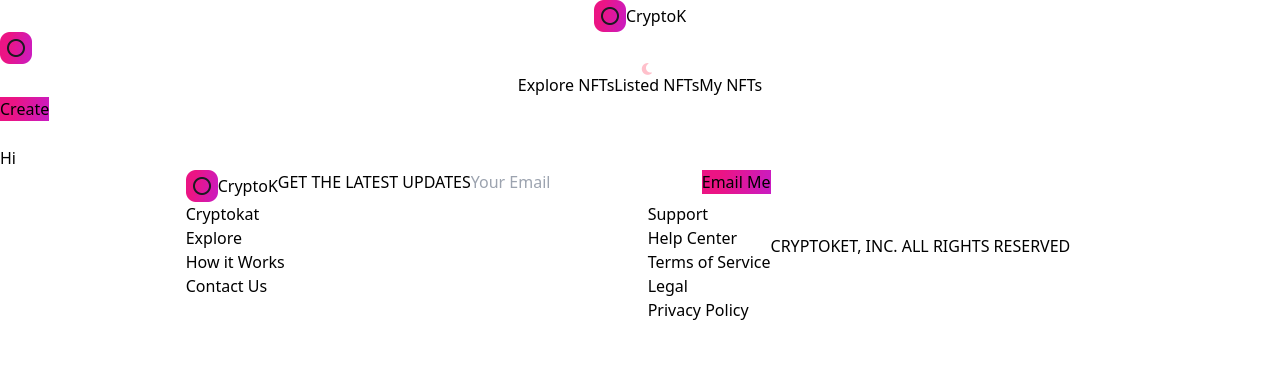
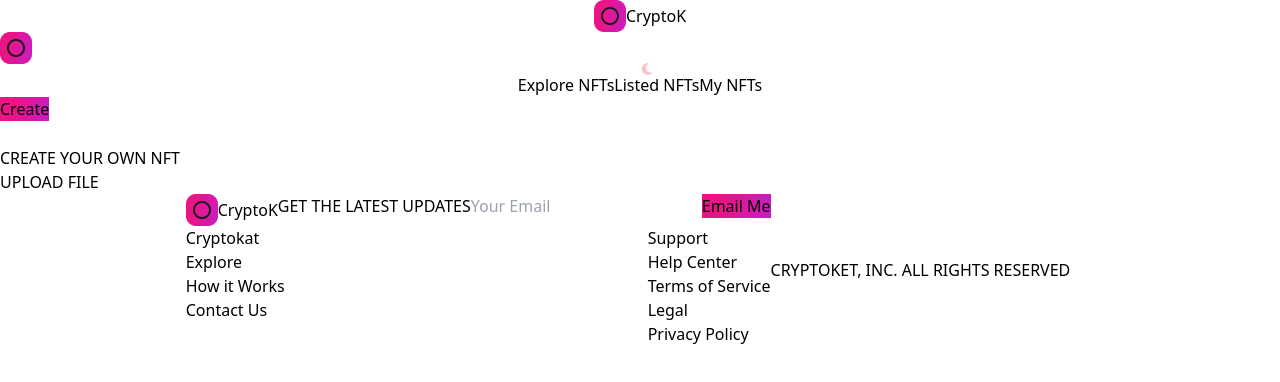
Before and after one commit to Adithya-jh/NFT-MRPL, a Next.js app: page /createNft in a window 1280 px wide. Shown: the top 382 px of the page. Built offline with nearby package versions, Linux system fonts and the light colour scheme.

Commit message:
completed some create nft stuffs

```diff
--- a/src/pages/createNft.js
+++ b/src/pages/createNft.js
@@ -1,7 +1,51 @@
 import React from 'react';
+import { useState, useMemo, useCallback, useContext } from 'react';
+
+import { useRouter } from 'next/router';
+import { useDropzone } from 'react-dropzone';
+
+import Image from 'next/image';
+import { useTheme } from 'next-themes';
+
+import { Button } from '../../Components/Button';
+import images from '../../assets';
 
 const create_Nft = () => {
-  return <div>Hi</div>;
+  const [fileUrl, setFileUrl] = useState(null);
+  const { theme } = useTheme();
+
+  const fileStyle = useMemo(() => '', []);
+
+  const onDrop = () => {
+    //upload image to ipfs
+  };
+
+  const {
+    getRootProps,
+    getInputedProps,
+    isDragActive,
+    isDragAccept,
+    isDragReject,
+  } = useDropzone({
+    onDrop,
+  });
+
+  return (
+    <div className="flex justify-start align-middle sm:px-4 p-16">
+      <div className="w-3/5 md:w-full">
+        <h1 className="font-poppins dark:text-white mt-6 text-nft-black-1 text-xl minlg:text-4xl font-semibold ml-4 xs:ml-0">
+          CREATE YOUR OWN NFT
+        </h1>
+
+        <div className="mt-16">
+          <p className="font-poppins dark:text-white mt-6 text-nft-black-1 font-semibold text-lg">
+            UPLOAD FILE
+          </p>
+          <div className={fileStyle}></div>
+        </div>
+      </div>
+    </div>
+  );
 };
 
 export default create_Nft;
```
Also changed, not shown: src/pages/NftDetails.js (+10 -2 lines).
